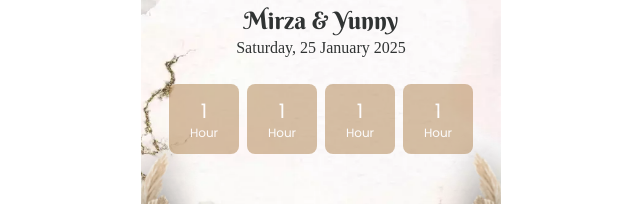
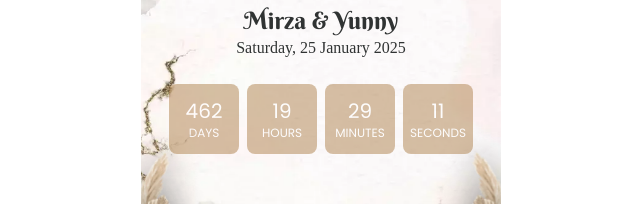
Before and after one commit to Harits19/wedding-invitation-app-react, a Next.js app: page /main in a window 1280 px wide. Shown: the part 396-600 px from the top of the page, without its empty margins (319-959 px from the left). Built offline with nearby package versions, Linux system fonts and the light colour scheme; a web font is replaced by a local one.

Commit message:
add count down view

```diff
--- /dev/null
+++ b/app/components/count-down.tsx
@@ -0,0 +1,33 @@
+import { DateDifference, timeBetweenDates } from "@/utils/date-util";
+import Text from "./averia";
+import { useEffect, useState } from "react";
+import { kText } from "@/constans/text";
+
+export default function CountDown() {
+  const [diff, setDiff] = useState(timeBetweenDates(kText.date));
+
+  useEffect(() => {
+    const interval = setInterval(() => {
+      setDiff(timeBetweenDates(kText.date));
+    }, 1000);
+
+    return () => {
+      clearInterval(interval);
+    };
+  }, []);
+
+  return (
+    <div className="flex flex-row gap-x-2 animate-blip">
+      {Object.entries(diff).map((e, i) => (
+        <Text
+          family="poppins"
+          className="h-[70px] bg-ae814c text-xl w-[70px] text-white rounded-lg items-center justify-center flex flex-col"
+          key={i}
+        >
+          {e[1]}
+          <div className="text-xs">{e[0].toUpperCase()}</div>
+        </Text>
+      ))}
+    </div>
+  );
+}
--- a/app/main/page.tsx
+++ b/app/main/page.tsx
@@ -12,6 +12,7 @@ import { kText } from "@/constans/text";
 import moment from "moment";
 import AudioPlayer from "../components/audio-player";
 import Carousel from "../components/carousel";
+import CountDown from "../components/count-down";
 
 export default function Main() {
   const imageList = [kPublic.photoSlideShow1, kPublic.photoSlideShow2];
@@ -47,17 +48,7 @@ export default function Main() {
         <AudioPlayer src={"/background-music.mp4"} />
 
         <br />
-        <div className="flex flex-row gap-x-2 animate-blip">
-          {[1, 1, 1, 1].map((e, i) => (
-            <Text
-              family="poppins"
-              className="h-[70px] bg-ae814c text-xl w-[70px] text-white rounded-lg items-center justify-center flex flex-col"
-              key={i}
-            >
-              1<div className="text-xs">Hour</div>
-            </Text>
-          ))}
-        </div>
+        <CountDown />
       </div>
 
       <div className="z-20 absolute bottom-0 left-0 right-0">
--- a/utils/date-util.ts
+++ b/utils/date-util.ts
@@ -1,4 +1,12 @@
-export function timeBetweenDates(toDate: Date) {
+
+export interface DateDifference{
+  days: number;
+  hours: number;
+  minutes: number;
+  seconds: number;
+}
+
+export function timeBetweenDates(toDate: Date) : DateDifference  {
   const dateEntered = toDate;
   const now = new Date();
   const difference = dateEntered.getTime() - now.getTime();
```
